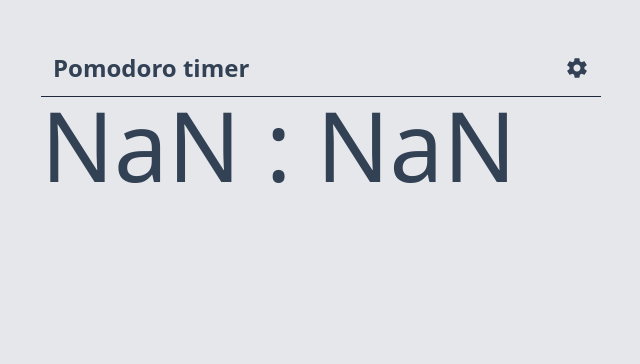
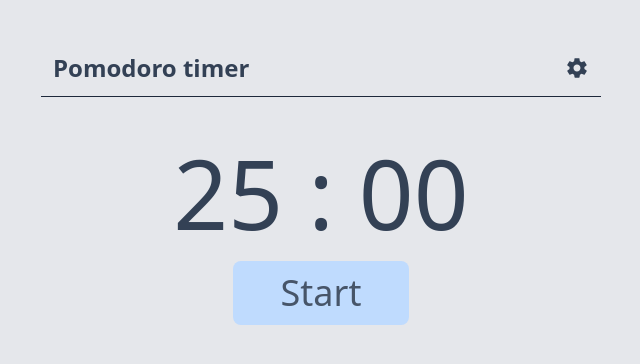
Before and after one commit to SrPolo/pomodoro-timer, a React (Vite) app: page / in a window 1280 px wide. Shown: the top 364 px of the page, without its empty margins (319-959 px from the left). Built offline with nearby package versions, Linux system fonts and the light colour scheme.

Commit message:
handling periods

```diff
--- a/src/Layouts/StatusPanel.jsx
+++ b/src/Layouts/StatusPanel.jsx
@@ -1,13 +1,38 @@
 import Timer from '@/components/Timer'
+import TimerButton from '@/components/TimerButton'
+import { PERIODS } from '@/config/variables'
 import SettingsContext from '@/contexts/SettingsProvider'
-import { useContext } from 'react'
+import { usePeriods } from '@/hooks/usePeriods'
+import { useTimer } from '@/hooks/useTimer'
+import { useContext, useEffect } from 'react'
 
 const StatusPanel = () => {
-  const { settings, currentPeriod } = useContext(SettingsContext)
+  const { settings } = useContext(SettingsContext)
+  const [currentPeriod, nextPeriod] = usePeriods(settings.rounds)
+  const { isRunning, seconds, startInterval, stopInterval, setTimer } =
+    useTimer(settings[PERIODS.FOCUS_TIME])
+
+  useEffect(() => {
+    if (seconds === 0) {
+      nextPeriod()
+    }
+  }, [isRunning])
+
+  useEffect(() => {
+    setTimer(settings[currentPeriod])
+  }, [currentPeriod])
+
+  const toggleTimer = () => {
+    if (!isRunning) return startInterval()
+    stopInterval()
+  }
 
   return (
     <section className="h-full">
-      <Timer initialTime={settings[currentPeriod]} />
+      <div className="flex flex-col items-center gap-5 p-12">
+        <Timer seconds={seconds} />
+        <TimerButton toggleTimer={toggleTimer} isRunning={isRunning} />
+      </div>
     </section>
   )
 }
--- a/src/generators/generators.js
+++ /dev/null
@@ -1,3 +0,0 @@
-export function* periodGenerator(periods) {
-  while (true) yield* periods
-}
--- /dev/null
+++ b/src/hooks/usePeriods.js
@@ -0,0 +1,16 @@
+import { getPeriodsList } from '@/utils/general'
+import { useState } from 'react'
+
+export const usePeriods = (rounds) => {
+  const [periodList] = useState(getPeriodsList(rounds))
+  const [currentPeriod, setCurrentPeriod] = useState(0)
+
+  const nextPeriod = () => {
+    if (currentPeriod === periodList.length - 1) {
+      return setCurrentPeriod(0)
+    }
+    setCurrentPeriod(currentPeriod + 1)
+  }
+
+  return [periodList[currentPeriod], nextPeriod]
+}
--- a/src/hooks/useTimer.js
+++ b/src/hooks/useTimer.js
@@ -1,21 +1,15 @@
-import { useEffect, useRef, useState } from 'react'
+import { useRef, useState } from 'react'
 
 export const useTimer = (initialValue = 0) => {
   const [seconds, setSeconds] = useState(initialValue)
   const [isRunning, setIsRunning] = useState(false)
   const interval = useRef(null)
 
-  useEffect(() => {
-    stopInterval()
-    setSeconds(initialValue)
-  }, [initialValue])
+  const setTimer = (value) => setSeconds(value)
 
-  const toggleTimer = () => {
-    if (!interval.current) {
-      startInterval()
-      return
-    }
-    stopInterval()
+  const stopInterval = () => {
+    setIsRunning(false)
+    clearInterval(interval.current)
   }
 
   const startInterval = () => {
@@ -31,11 +25,5 @@ export const useTimer = (initialValue = 0) => {
     setIsRunning(true)
   }
 
-  const stopInterval = () => {
-    clearInterval(interval.current)
-    interval.current = null
-    setIsRunning(false)
-  }
-
-  return { seconds, isRunning, toggleTimer }
+  return { seconds, isRunning, startInterval, stopInterval, setTimer }
 }
```
